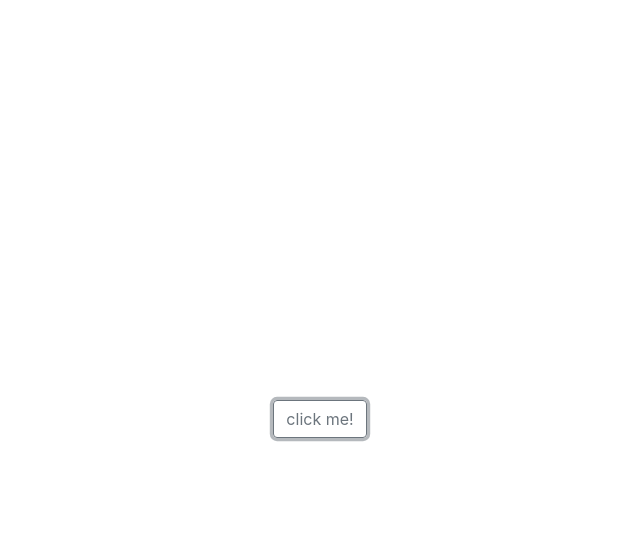
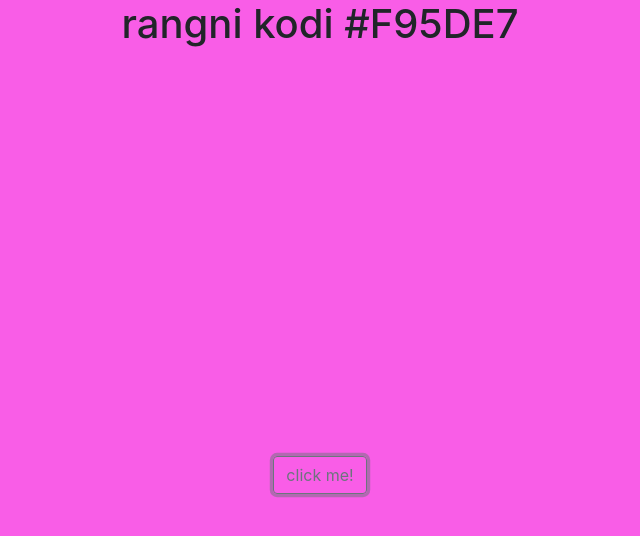
Before and after one commit to Asadbek-Dev/1-ex_inJS, a plain HTML site: page index.html in a window 1280 px wide. Both pictures are taken after a click on the button "click me!". Shown: the whole page, without its empty margins (320-960 px from the left). Drawn offline with Linux system fonts and the light colour scheme.

Commit message:
changes js code

```diff
--- a/index.html
+++ b/index.html
@@ -9,9 +9,10 @@
 </head>
 <body>
     <div class="container">
-        <div class="row text-center align-items-center">
+        <div class="row text-center">
             <div class="col">
-                <button type="button" class="btn btn-outline-secondary">click me!</button>
+                <h1>rangni kodi <span id="span"></span></h1>
+                <button id="btn" class="btn btn-outline-secondary">click me!</button>
             </div>
         </div>
     </div>
--- a/main.js
+++ b/main.js
@@ -1 +1,19 @@
-const body=document.querySelector('body');
+
+    const button = document.querySelector('#btn')
+    const body = document.querySelector('body')
+    const hexValues = [0,1,2,3,4,5,6,7,8,9,'A','B','C','D','E','F']
+    const value = document.querySelector('#span')
+
+    button.addEventListener('click', changeHex)
+
+    function changeHex(){
+        let hex = '#'
+
+        for (let i = 0; i < 6; i++){
+            const index = Math.floor(Math.random()*hexValues.length)
+            hex += hexValues[index]
+        }
+        console.log('ishladi');
+        value.textContent = hex
+        body.style.backgroundColor = hex
+    }
```
